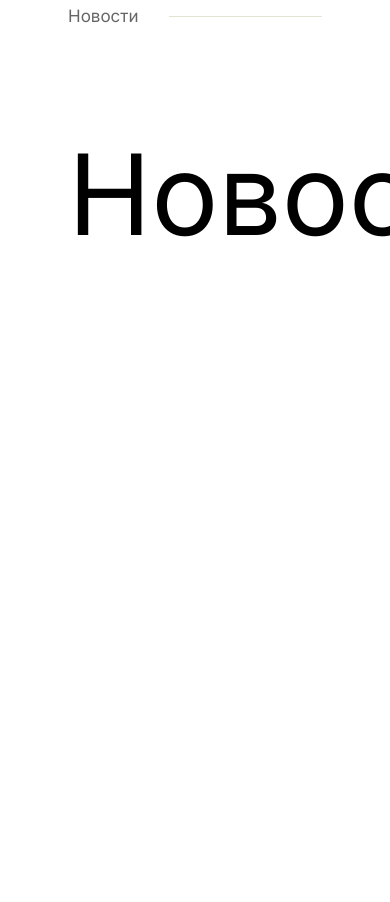
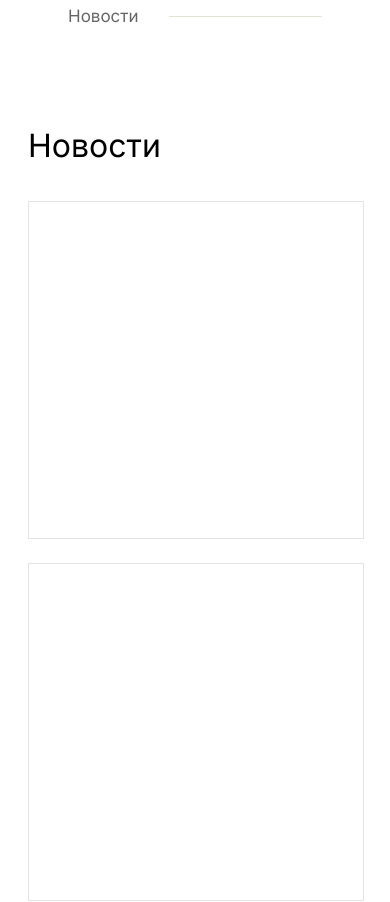
Before and after one commit to madbrine/transline-2023, a Next.js app: page / in a window 390 px wide. Shown: the part 6480-7382 px from the top of the page. Built offline with nearby package versions, Linux system fonts and the light colour scheme.

Commit message:
Upd mobile adaptation
for news block

```diff
--- a/src/compnents/news/index.js
+++ b/src/compnents/news/index.js
@@ -17,30 +17,17 @@ function CoNews() {
         <div>
             <MoBlockLine text="Новости" />
             <div>
-                <div
-                    style={{
-                        display: 'flex',
-                        marginLeft: '60px',
-                        marginRight: '60px',
-                        justifyContent: 'space-between',
-                        alignItems: 'flex-start',
-                    }}>
-                    <h1
-                        className={inter.className}
-                        style={{
-                            fontSize: '112px',
-                            margin: '0 0 0 0'
-                        }}
-                    >
+                <div className={s['container']}>
+                    <h1 className={inter.className}>
                         Новости
                     </h1>
                     <div className={s['news-container']}>
                         <div className={s['news-line']}>
-                            <div style={{marginRight: '30px'}}></div>
+                            <div id={s['margin-card']}></div>
                             <div></div>
                         </div>
                         <div className={s['news-line']}>
-                            <div style={{marginRight: '30px'}}></div>
+                            <div id={s['margin-card']}></div>
                             <div></div>
                         </div>
                     </div>
--- a/src/compnents/news/styles.module.css
+++ b/src/compnents/news/styles.module.css
@@ -1,3 +1,15 @@
+.container {
+    display: flex;
+    margin: 0 60px;
+    justify-content: space-between;
+    align-items: flex-start;
+}
+
+.container h1 {
+    font-size: 112px;
+    margin: 0;
+}
+
 .news-container {
     margin-top: 16px;
     margin-right: 160px;
@@ -12,3 +24,41 @@
     width: calc((100vw - 800px)/2);
     height: 400px;
 }
+
+#margin-card {
+    margin-right: 30px;
+}
+
+@media (max-width: 1200px) {
+    .container {
+        margin: 0 20px;
+        flex-direction: column;
+    }
+
+    .container h1 {
+        font-size: 32px;
+    }
+
+    .news-container {
+        margin-top: 36px;
+        width: 100%;
+    }
+
+    .news-line {
+        display: flex;
+        margin-left: 0;
+        margin-bottom: 24px;
+        flex-direction: column;
+    }
+
+    #margin-card {
+        margin-right: 0;
+        margin-bottom: 24px;
+    }
+
+    .news-line div {
+        height: 336px;
+        border: solid 1px #e3e3e3;
+        width: 100%;
+    }
+}
```
